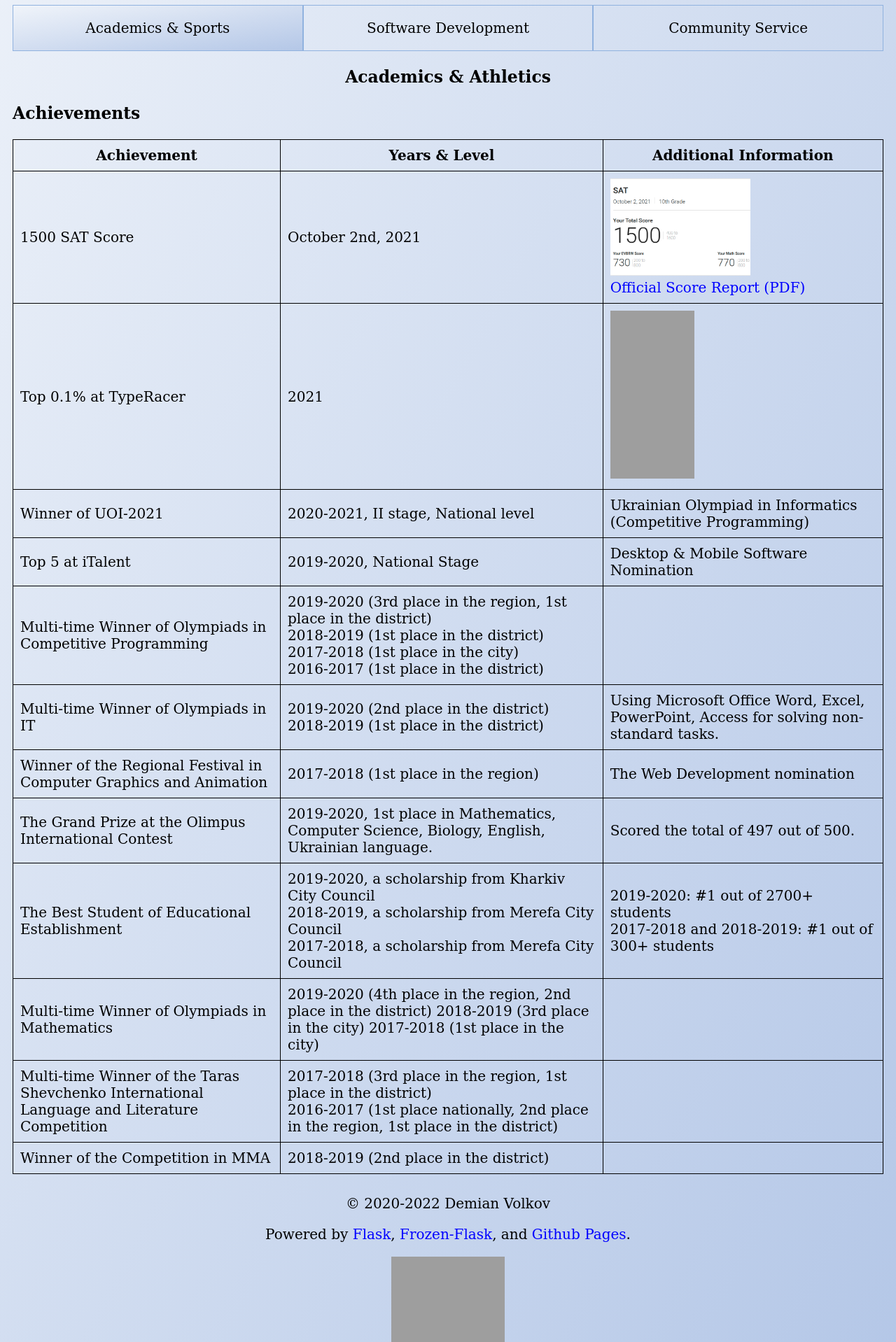
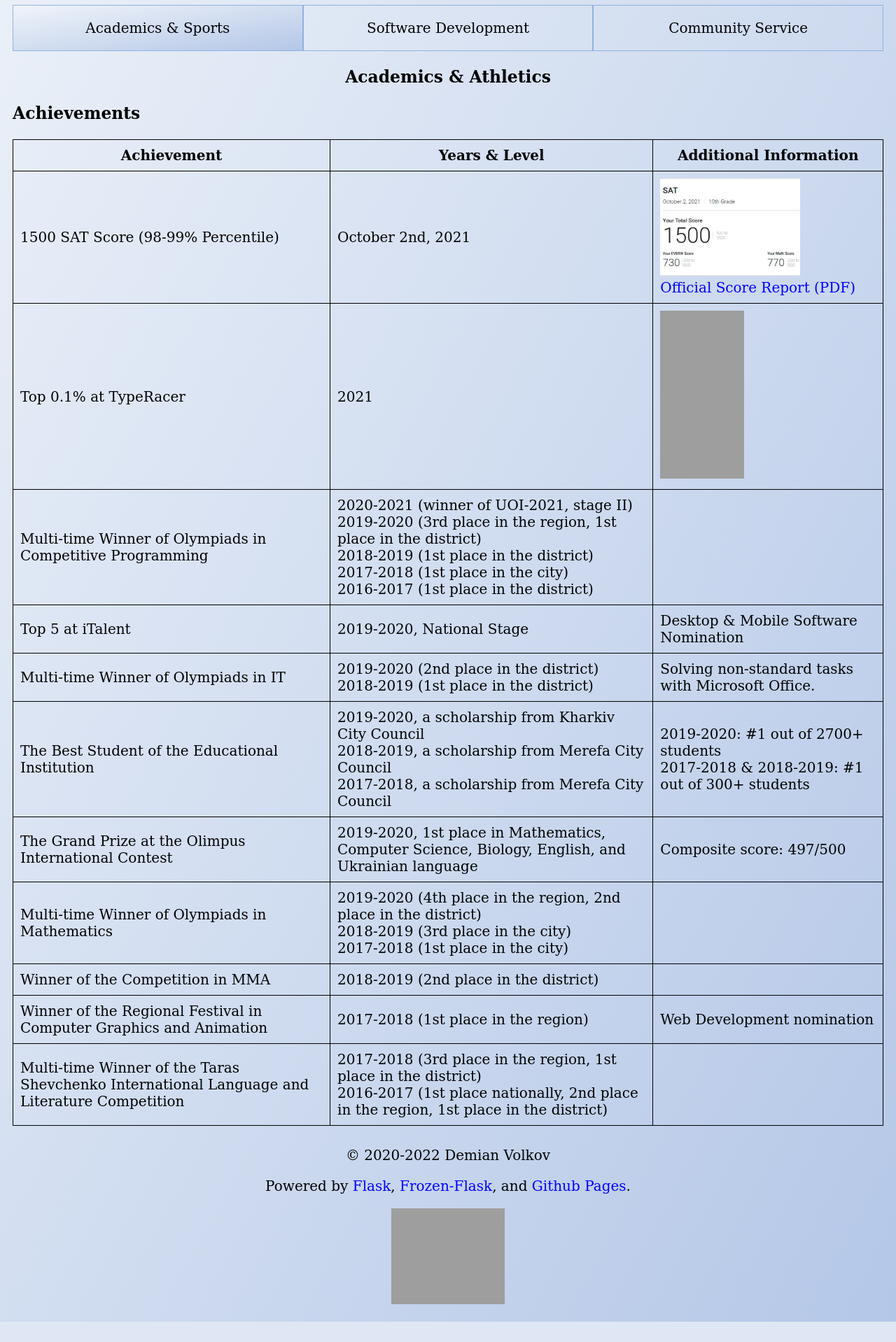
Before and after one commit to demian-wolf/demian-wolf.github.io, a Flask app: page / in a window 1280 px wide. Shown: the part 446-2364 px from the top of the page at 70% size. After the commit the page ends 2335 px from the top, so only its background shows below. Run offline with Flask 2, Linux system fonts and the light colour scheme; grey boxes are pictures that could not be loaded.

Commit message:
Update "Academics & Sports"

```diff
--- a/app/templates/index/portfolio/tabs/academics.html
+++ b/app/templates/index/portfolio/tabs/academics.html
@@ -10,11 +10,11 @@
     </thead>
     <tbody>
         <tr>
-        <td>1500 SAT Score</td>
+            <td>1500 SAT Score (98-99% Percentile)</td>
             <td>October 2nd, 2021</td>
             <td>
                 <img src="{{ url_for('static', filename='portfolio/sat/02102021/screenshot.png') }}"
-                 alt="770 Math &amp; 730 EVBRW" width="200"/>
+                     alt="770 Math &amp; 730 Evidence-Based Reading and Writing" width="200"/>
                 <br/>
 
                 <a href="{{ url_for('static', filename='portfolio/sat/02102021/report.pdf') }}"
@@ -27,23 +27,15 @@
             <td>
                 <a href="https://data.typeracer.com/pit/profile?user=demianwolf&ref=badge" target="_blank">
                     <img src="https://data.typeracer.com/misc/badge?user=demianwolf"
-                     alt="130+ wpm average speed" width="120" height="240"/>
+                         alt="140+ wpm average speed" width="120" height="240"/>
                 </a>
             </td>
         </tr>
         <tr>
-        <td>Winner of UOI-2021</td>
-        <td>2020-2021, II stage, National level</td>
-        <td>Ukrainian Olympiad in Informatics (Competitive Programming)</td>
-    </tr>
-    <tr>
-        <td>Top 5 at iTalent</td>
-        <td>2019-2020, National Stage</td>
-        <td>Desktop &amp; Mobile Software Nomination</td>
-    </tr>
-    <tr>
             <td>Multi-time Winner of Olympiads in Competitive Programming</td>
             <td>
+                2020-2021 (winner of UOI-2021, stage II)
+                <br/>
                 2019-2020 (3rd place in the region, 1st place in the district)
                 <br/>
                 2018-2019 (1st place in the district)
@@ -55,26 +47,21 @@
             <td></td>
         </tr>
         <tr>
+            <td>Top 5 at iTalent</td>
+            <td>2019-2020, National Stage</td>
+            <td>Desktop &amp; Mobile Software Nomination</td>
+        </tr>
+        <tr>
             <td>Multi-time Winner of Olympiads in IT</td>
             <td>
                 2019-2020 (2nd place in the district)
                 <br/>
                 2018-2019 (1st place in the district)
             </td>
-        <td>Using Microsoft Office Word, Excel, PowerPoint, Access for solving non-standard tasks.</td>
+            <td>Solving non-standard tasks with Microsoft Office.</td>
         </tr>
         <tr>
-        <td>Winner of the Regional Festival in Computer Graphics and Animation</td>
-        <td>2017-2018 (1st place in the region)</td>
-        <td>The Web Development nomination</td>
-    </tr>
-    <tr>
-        <td>The Grand Prize at the Olimpus International Contest</td>
-        <td>2019-2020, 1st place in Mathematics, Computer Science, Biology, English, Ukrainian language.</td>
-        <td>Scored the total of 497 out of 500.</td>
-    </tr>
-    <tr>
-        <td>The Best Student of Educational Establishment</td>
+            <td>The Best Student of the Educational Institution</td>
             <td>
                 2019-2020, a scholarship from Kharkiv City Council
                 <br/>
@@ -82,25 +69,25 @@
                 <br/>
                 2017-2018, a scholarship from Merefa City Council
             </td>
-        <td>2019-2020: #1 out of 2700+ students
+            <td>
+                2019-2020: #1 out of 2700+ students
                 <br/>
-            2017-2018 and 2018-2019: #1 out of 300+ students
+                2017-2018 & 2018-2019: #1 out of 300+ students
             </td>
+        </tr>
+        <tr>
+            <td>The Grand Prize at the Olimpus International Contest</td>
+            <td>2019-2020, 1st place in Mathematics, Computer Science, Biology, English, and Ukrainian language</td>
+            <td>Composite score: 497/500</td>
         </tr>
         <tr>
             <td>Multi-time Winner of Olympiads in Mathematics</td>
             <td>
                 2019-2020 (4th place in the region, 2nd place in the district)
+                <br/>
                 2018-2019 (3rd place in the city)
+                <br/>
                 2017-2018 (1st place in the city)
-        </td>
-        <td></td>
-    </tr>
-    <tr>
-        <td>Multi-time Winner of the Taras Shevchenko International Language and Literature Competition</td>
-        <td>2017-2018 (3rd place in the region, 1st place in the district)
-            <br/>
-            2016-2017 (1st place nationally, 2nd place in the region, 1st place in the district)
             </td>
             <td></td>
         </tr>
@@ -109,5 +96,19 @@
             <td>2018-2019 (2nd place in the district)</td>
             <td></td>
         </tr>
+        <tr>
+            <td>Winner of the Regional Festival in Computer Graphics and Animation</td>
+            <td>2017-2018 (1st place in the region)</td>
+            <td>Web Development nomination</td>
+        </tr>
+        <tr>
+            <td>Multi-time Winner of the Taras Shevchenko International Language and Literature Competition</td>
+            <td>
+                2017-2018 (3rd place in the region, 1st place in the district)
+                <br/>
+                2016-2017 (1st place nationally, 2nd place in the region, 1st place in the district)
+            </td>
+            <td></td>
+        </tr>
     </tbody>
 </table>
```
Lines whose indentation alone changed are shown as unchanged.
